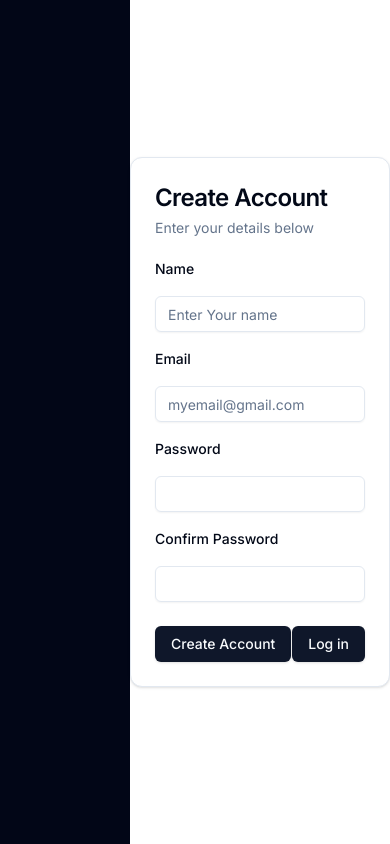
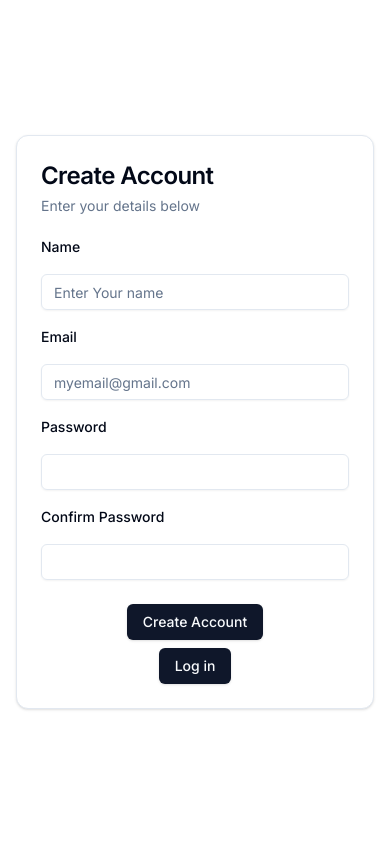
Before and after one commit to seminar-internship-portal/sip-frontend, a Next.js app: page /register in a window 390 px wide. Built offline with nearby package versions, Linux system fonts and the light colour scheme.

Commit message:
updated viewport settings for login and register

```diff
--- a/package.json
+++ b/package.json
@@ -23,6 +23,7 @@
     "axios": "^1.6.7",
     "class-variance-authority": "^0.7.0",
     "clsx": "^2.1.0",
+    "framer-motion": "^11.0.3",
     "lucide-react": "^0.316.0",
     "next": "14.0.4",
     "react": "^18",
--- a/src/app/login/page.tsx
+++ b/src/app/login/page.tsx
@@ -22,10 +22,10 @@ async function Log() {
   const StudentData = await axios.get("http://localhost:8000/api/v1/student");
   console.log(StudentData.data.data);
   return (
-    <div className="h-screen w-screen flex">
-      <div className="bg-slate-950 w-1/3 h-screen"></div>
-      <div className="w-2/3 flex flex-wrap flex-col items-center justify-center">
-        <Card className="sm:w-[700px]">
+    <div className="min-h-screen w-screen flex">
+      <div className="bg-slate-950 lg:w-1/3 lg:min-h-screen hidden lg:flex"></div>
+      <div className="w-full lg:w-2/3 flex flex-col items-center justify-center p-4">
+        <Card className="w-full lg:w-2/3 my-auto">
           <CardHeader className="space-y-1">
             <CardTitle className="text-2xl my-2">
               Login to your Account
@@ -70,7 +70,7 @@ async function Log() {
               </Link>
             </div>
             <div className="grid gap-2">
-              <Label htmlFor="password">Password </Label>
+              <Label htmlFor="password">Password</Label>
               <Input id="password" type="password" />
             </div>
           </CardContent>
--- a/src/app/register/page.tsx
+++ b/src/app/register/page.tsx
@@ -17,14 +17,14 @@ import { Button } from "@/components/ui/button";
 
 function Signin() {
   const handleButtonClick = () => {
-    toast.success('Account Created Successfully'); // Displays a success message
+    toast.success("Account Created Successfully"); // Displays a success message
   };
 
   return (
-    <div className="h-screen w-screen flex">
-      <div className="bg-slate-950 w-1/3 h-screen"></div>
-      <div className="w-2/3 flex flex-wrap flex-col items-center justify-center">
-        <Card className="sm:w-[700px]">
+    <div className="min-h-screen w-screen flex">
+      <div className="bg-slate-950 lg:w-1/3 lg:min-h-screen hidden lg:flex"></div>
+      <div className="w-full lg:w-2/3 flex flex-col items-center justify-center p-4">
+        <Card className="w-full sm:w-2/3">
           <form>
             <CardHeader className="space-y-1">
               <CardTitle className="text-2xl">Create Account</CardTitle>
@@ -33,7 +33,12 @@ function Signin() {
             <CardContent className="grid gap-4">
               <div className="grid gap-5">
                 <Label htmlFor="name">Name</Label>
-              <Input id="name" type="name" placeholder="Enter Your name" required/>
+                <Input
+                  id="name"
+                  type="name"
+                  placeholder="Enter Your name"
+                  required
+                />
                 <Label htmlFor="email">Email</Label>
                 <Input
                   id="email"
@@ -41,23 +46,19 @@ function Signin() {
                   placeholder="myemail@gmail.com"
                 />
                 <Label htmlFor="password">Password</Label>
-              <Input id="password" type="password" required/>
+                <Input id="password" type="password" required />
                 <Label htmlFor="confirmPassword">Confirm Password</Label>
-              <Input
-                id="confirmPassword"
-                type="password"
-                required
-              />
+                <Input id="confirmPassword" type="password" required />
               </div>
             </CardContent>
-          <CardFooter className="flex justify-between">
-            <div>
-              <Button onClick={handleButtonClick}>
-                Create Account
-              </Button>
+            <CardFooter className="flex flex-col sm:flex-row justify-between">
+              <div className="mb-2 sm:mb-0">
+                <Button onClick={handleButtonClick}>Create Account</Button>
               </div>
               <div>
-              <Link href="/login"><Button>Log in</Button></Link>
+                <Link href="/login">
+                  <Button>Log in</Button>
+                </Link>
               </div>
             </CardFooter>
           </form>
--- a/src/components/ui/button.tsx
+++ b/src/components/ui/button.tsx
@@ -5,7 +5,7 @@ import { cva, type VariantProps } from "class-variance-authority";
 import { cn } from "@/lib/utils";
 
 const buttonVariants = cva(
-  "inline-flex items-center justify-center rounded-md text-sm font-medium transition-colors hover:bg-muted hover:text-muted-foreground focus-visible:outline-none focus-visible:ring-1 focus-visible:ring-ring disabled:pointer-events-none disabled:opacity-50 data-[state=on]:bg-accent data-[state=on]:text-accent-foreground",
+  "inline-flex items-center justify-center rounded-md text-sm font-medium transition-colors hover:bg-muted hover:text-white focus-visible:outline-none focus-visible:ring-1 focus-visible:ring-ring disabled:pointer-events-none disabled:opacity-50 data-[state=on]:bg-accent data-[state=on]:text-accent-foreground",
   {
     variants: {
       variant: {
```
Also changed, not shown: 1 other file (tests, documents, lock files or other folders). Lines whose indentation alone changed are shown as unchanged.
